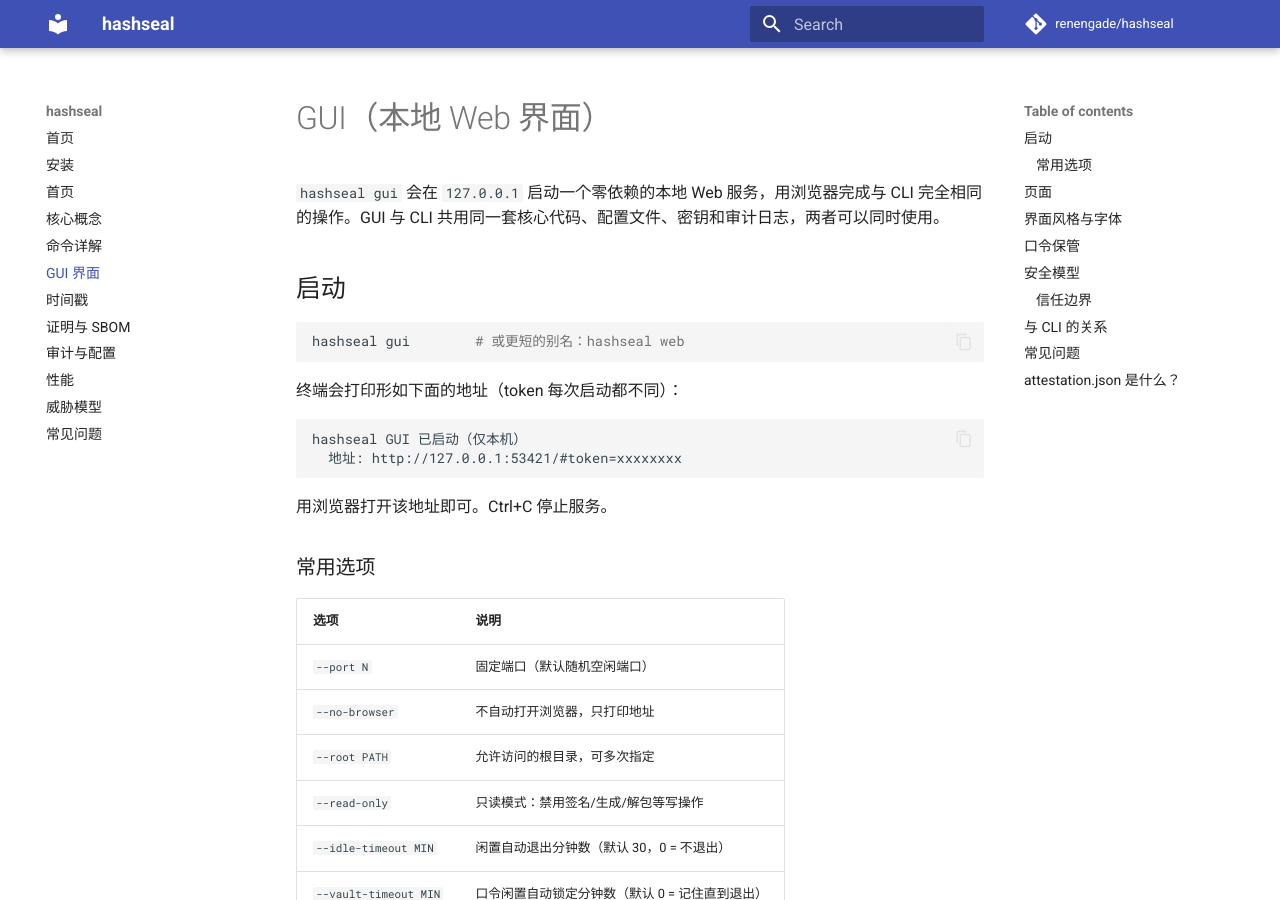
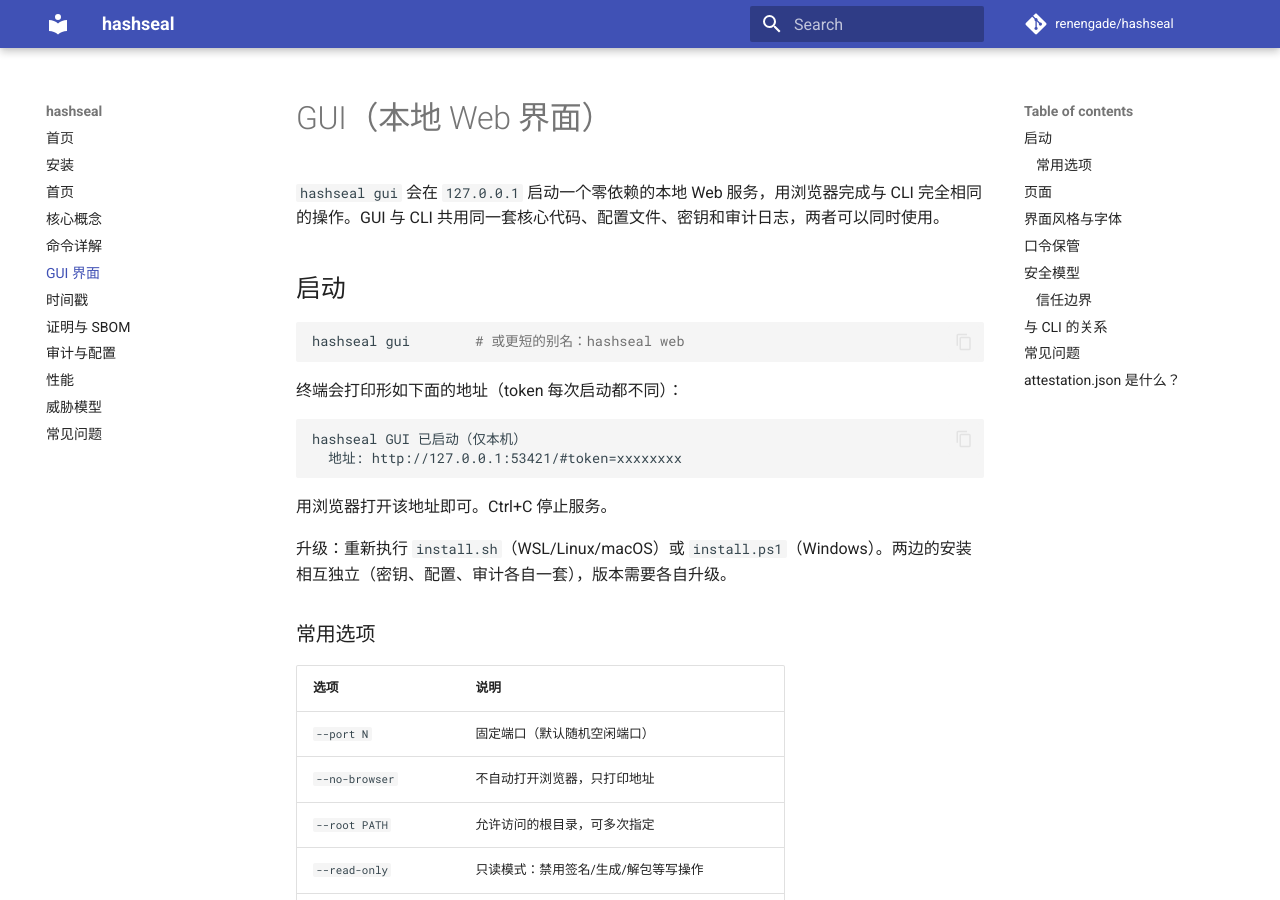
Before and after one commit to renengade/hashseal, an MkDocs documentation site: the page built from docs/gui.md, in a window 1280 px wide and 900 px high. Built offline with MkDocs 1.6.1 and Material for MkDocs 9.7.7, drawn with Linux system fonts in a browser that asks for light colours; comment, search, counter and statistics services are not loaded.

Commit message:
docs(gui): 说明 WSL/Windows 安装相互独立、需各自升级

````diff
--- a/docs/gui.md
+++ b/docs/gui.md
@@ -16,6 +16,8 @@ hashseal GUI 已启动（仅本机）
 ```
 
 用浏览器打开该地址即可。Ctrl+C 停止服务。
+
+升级：重新执行 `install.sh`（WSL/Linux/macOS）或 `install.ps1`（Windows）。两边的安装相互独立（密钥、配置、审计各自一套），版本需要各自升级。
 
 ### 常用选项
 
````
